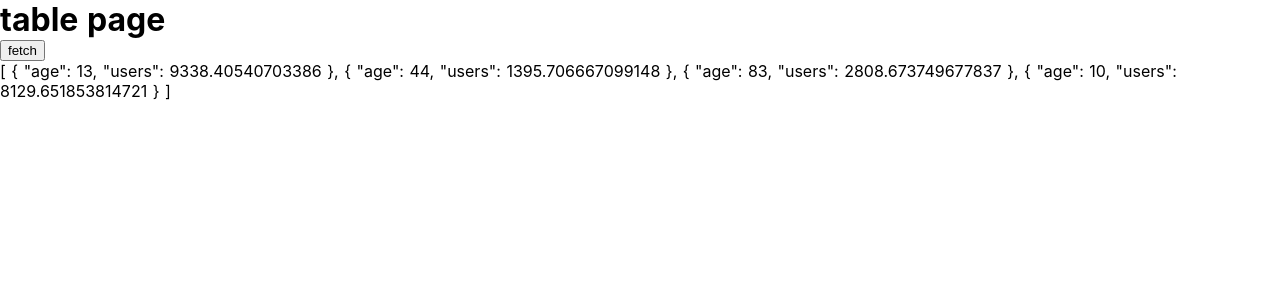
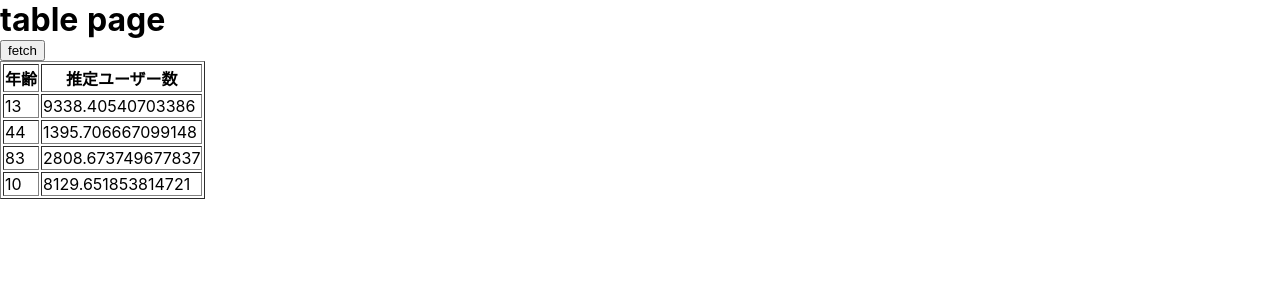
Before and after one commit to shun91/nuxt-json-to-table, a Nuxt app: page /table in a window 1280 px wide. Both pictures are taken after a click on the button "fetch". Shown: the top 300 px of the page. Built offline with nearby package versions, Linux system fonts and the light colour scheme.

Commit message:
👍 show the table from json

```diff
--- a/pages/table.vue
+++ b/pages/table.vue
@@ -2,7 +2,16 @@
   <div>
     <h1>table page</h1>
     <button @click="fetch">fetch</button>
-    <p>{{ items }}</p>
+    <table border="1">
+      <tr>
+        <th>年齢</th>
+        <th>推定ユーザー数</th>
+      </tr>
+      <tr v-for="item in items" :key="item.age">
+        <td>{{ item.age }}</td>
+        <td>{{ item.users }}</td>
+      </tr>
+    </table>
   </div>
 </template>
 
```
